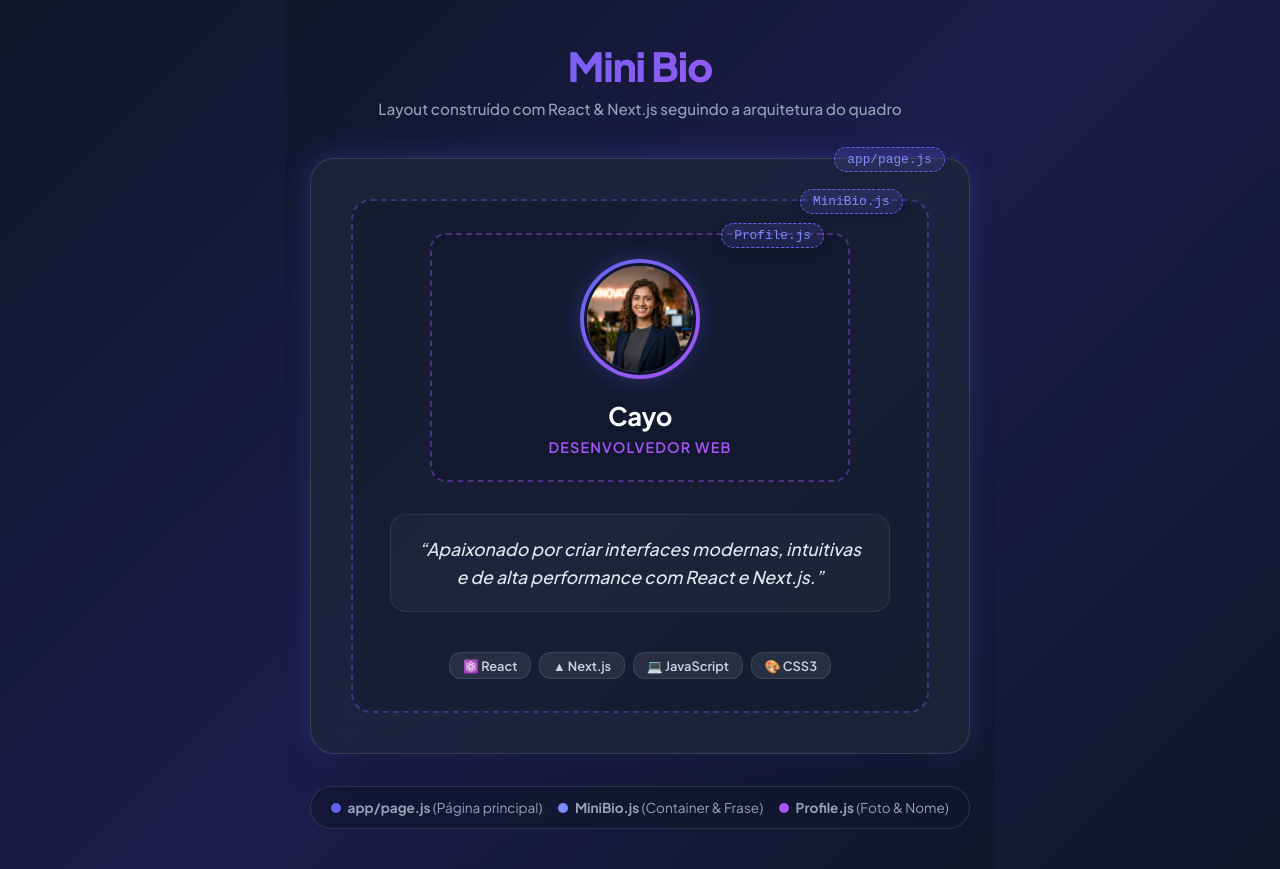
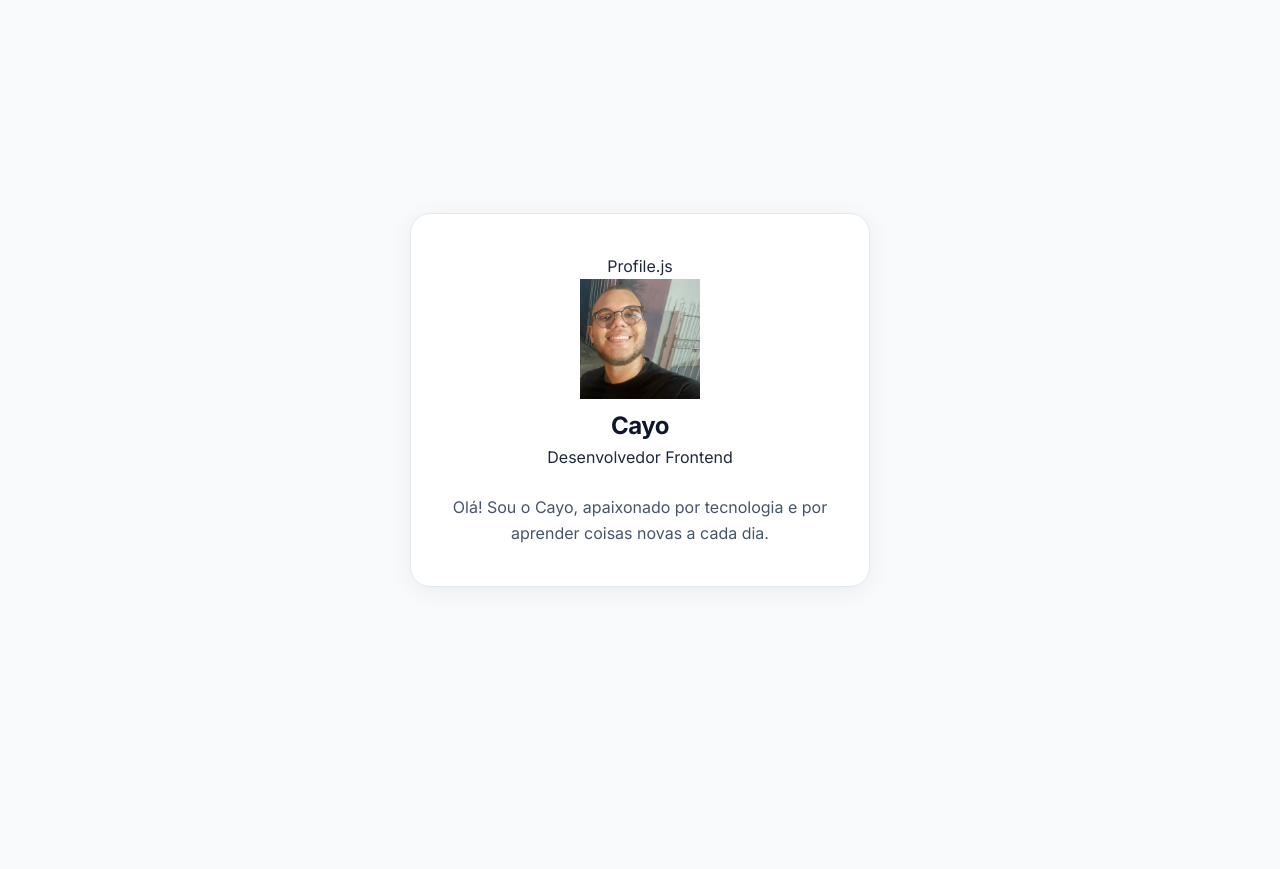
Before and after one commit to 1cayo/pfe-2026-2, a Next.js app in the folder mini-bio/: page / in a window 1280 px wide. After the commit the page ends 800 px from the top, so only its background shows below. Built offline with nearby package versions, Linux system fonts and the light colour scheme.

Commit message:
refactor: simplifica layout da mini bio, utiliza foto-cayo.jpeg e ajusta para um tom mais humanizado

```diff
--- a/mini-bio/app/globals.css
+++ b/mini-bio/app/globals.css
@@ -1,258 +1,79 @@
-@import url('https://fonts.googleapis.com/css2?family=Plus+Jakarta+Sans:wght@400;500;600;700;800&display=swap');
-
-:root {
-  --bg-gradient: linear-gradient(135deg, #0f172a 0%, #1e1b4b 50%, #0f172a 100%);
-  --card-bg: rgba(30, 41, 59, 0.7);
-  --card-border: rgba(255, 255, 255, 0.12);
-  --card-dashed: rgba(99, 102, 241, 0.4);
-  --text-primary: #f8fafc;
-  --text-secondary: #94a3b8;
-  --accent-color: #6366f1;
-  --accent-gradient: linear-gradient(135deg, #6366f1 0%, #a855f7 100%);
-  --accent-glow: rgba(99, 102, 241, 0.3);
-  --font-family: 'Plus Jakarta Sans', sans-serif;
-}
+@import url('https://fonts.googleapis.com/css2?family=Inter:wght@400;500;600;700&display=swap');
 
 * {
   box-sizing: border-box;
+  margin: 0;
   padding: 0;
-  margin: 0;
 }
 
-html, body {
+body {
+  font-family: 'Inter', system-ui, -apple-system, sans-serif;
+  background-color: #f8fafc;
+  color: #1e293b;
   min-height: 100vh;
-  font-family: var(--font-family);
-  background: var(--bg-gradient);
-  color: var(--text-primary);
+  display: flex;
+  justify-content: center;
+  align-items: center;
+  padding: 1.5rem;
+  line-height: 1.6;
+}
+
+.page-container {
+  width: 100%;
+  max-width: 460px;
   display: flex;
   flex-direction: column;
   align-items: center;
-  justify-content: center;
-  overflow-x: hidden;
 }
 
-/* Base Container */
-.page-container {
+/* Card Principal da Bio */
+.bio-card {
+  background: #ffffff;
+  border-radius: 20px;
+  padding: 2.5rem 2rem;
   width: 100%;
-  max-width: 800px;
-  min-height: 100vh;
-  padding: 2.5rem 1.5rem;
+  box-shadow: 0 4px 25px rgba(0, 0, 0, 0.06);
+  border: 1px solid #e2e8f0;
   display: flex;
   flex-direction: column;
   align-items: center;
-  justify-content: center;
-  gap: 2rem;
-  position: relative;
+  text-align: center;
+  gap: 1.5rem;
 }
 
-/* Whiteboard Label Header */
-.main-header {
-  text-align: center;
-  margin-bottom: 0.5rem;
-}
-
-.main-title {
-  font-size: 2.5rem;
-  font-weight: 800;
-  background: var(--accent-gradient);
-  -webkit-background-clip: text;
-  -webkit-text-fill-color: transparent;
-  letter-spacing: -0.025em;
-  margin-bottom: 0.5rem;
-}
-
-.main-subtitle {
-  color: var(--text-secondary);
-  font-size: 0.95rem;
-  font-weight: 500;
-}
-
-/* Blueprint / Template Container */
-.blueprint-wrapper {
-  width: 100%;
-  background: var(--card-bg);
-  backdrop-filter: blur(16px);
-  -webkit-backdrop-filter: blur(16px);
-  border: 1px solid var(--card-border);
-  border-radius: 24px;
-  padding: 2.5rem;
-  box-shadow: 0 20px 40px -15px rgba(0, 0, 0, 0.5),
-              0 0 30px var(--accent-glow);
-  position: relative;
-  transition: transform 0.3s ease, box-shadow 0.3s ease;
-}
-
-.blueprint-wrapper:hover {
-  box-shadow: 0 25px 50px -12px rgba(0, 0, 0, 0.6),
-              0 0 40px rgba(99, 102, 241, 0.4);
-}
-
-/* Component outline boxes (matching whiteboard annotations) */
-.component-badge {
-  display: inline-flex;
-  align-items: center;
-  gap: 0.5rem;
-  background: rgba(99, 102, 241, 0.15);
-  border: 1px dashed var(--accent-color);
-  color: #818cf8;
-  font-family: monospace;
-  font-size: 0.8rem;
-  padding: 0.25rem 0.75rem;
-  border-radius: 20px;
-  position: absolute;
-  top: -12px;
-  right: 24px;
-  box-shadow: 0 2px 8px rgba(0,0,0,0.2);
-}
-
-/* MiniBio Component Styling */
-.minibio-container {
+/* Profile Component */
+.profile-wrapper {
   display: flex;
   flex-direction: column;
   align-items: center;
-  gap: 2rem;
-  text-align: center;
-  position: relative;
-  border: 2px dashed var(--card-dashed);
-  border-radius: 20px;
-  padding: 2rem;
-  background: rgba(15, 23, 42, 0.4);
+  gap: 1rem;
 }
 
-.minibio-phrase-box {
-  background: rgba(255, 255, 255, 0.03);
-  border: 1px solid rgba(255, 255, 255, 0.08);
-  border-radius: 16px;
-  padding: 1.25rem 1.75rem;
-  max-width: 500px;
-  position: relative;
-  transition: background 0.3s ease;
-}
-
-.minibio-phrase-box:hover {
-  background: rgba(255, 255, 255, 0.06);
-}
-
-.minibio-phrase {
-  font-size: 1.1rem;
-  line-height: 1.6;
-  color: #e2e8f0;
-  font-weight: 500;
-  font-style: italic;
-}
-
-/* Profile Component Styling */
-.profile-container {
-  display: flex;
-  flex-direction: column;
-  align-items: center;
-  gap: 1.25rem;
-  border: 2px dashed rgba(168, 85, 247, 0.4);
-  border-radius: 16px;
-  padding: 1.5rem;
-  width: 100%;
-  max-width: 420px;
-  background: rgba(15, 23, 42, 0.5);
-  position: relative;
-}
-
-.profile-avatar-wrapper {
-  position: relative;
-  width: 120px;
-  height: 120px;
+.profile-photo {
+  width: 130px;
+  height: 130px;
   border-radius: 50%;
-  padding: 4px;
-  background: var(--accent-gradient);
-  box-shadow: 0 0 25px var(--accent-glow);
-  transition: transform 0.3s ease;
-}
-
-.profile-avatar-wrapper:hover {
-  transform: scale(1.05);
-}
-
-.profile-avatar {
-  width: 100%;
-  height: 100%;
   object-fit: cover;
-  border-radius: 50%;
-  border: 3px solid #0f172a;
-}
-
-.profile-info {
-  display: flex;
-  flex-direction: column;
-  align-items: center;
-  gap: 0.35rem;
+  box-shadow: 0 4px 12px rgba(0, 0, 0, 0.08);
+  border: 4px solid #ffffff;
+  outline: 1px solid #e2e8f0;
 }
 
 .profile-name {
-  font-size: 1.6rem;
+  font-size: 1.5rem;
   font-weight: 700;
-  color: var(--text-primary);
+  color: #0f172a;
   letter-spacing: -0.02em;
 }
 
-.profile-role {
-  font-size: 0.9rem;
-  color: #a855f7;
-  font-weight: 600;
-  text-transform: uppercase;
-  letter-spacing: 0.08em;
+/* MiniBio Component (Frase sobre você) */
+.bio-content {
+  width: 100%;
 }
 
-/* Skills/Tags List */
-.tags-wrapper {
-  display: flex;
-  flex-wrap: wrap;
-  justify-content: center;
-  gap: 0.5rem;
-  margin-top: 0.5rem;
+.bio-phrase {
+  font-size: 1rem;
+  color: #475569;
+  font-weight: 400;
+  line-height: 1.6;
 }
-
-.tag-pill {
-  font-size: 0.8rem;
-  font-weight: 600;
-  padding: 0.3rem 0.8rem;
-  border-radius: 12px;
-  background: rgba(255, 255, 255, 0.08);
-  color: #cbd5e1;
-  border: 1px solid rgba(255, 255, 255, 0.1);
-  transition: all 0.2s ease;
-}
-
-.tag-pill:hover {
-  background: rgba(99, 102, 241, 0.2);
-  color: #ffffff;
-  border-color: var(--accent-color);
-}
-
-/* Component Legend Footer */
-.diagram-legend {
-  display: flex;
-  flex-wrap: wrap;
-  gap: 1rem;
-  justify-content: center;
-  font-size: 0.85rem;
-  color: var(--text-secondary);
-  background: rgba(15, 23, 42, 0.6);
-  padding: 0.75rem 1.25rem;
-  border-radius: 30px;
-  border: 1px solid var(--card-border);
-}
-
-.legend-item {
-  display: flex;
-  align-items: center;
-  gap: 0.4rem;
-}
-
-.legend-color {
-  width: 10px;
-  height: 10px;
-  border-radius: 50%;
-}
-
-.legend-color.page { background: #6366f1; }
-.legend-color.minibio { background: #818cf8; }
-.legend-color.profile { background: #a855f7; }
--- a/mini-bio/app/page.js
+++ b/mini-bio/app/page.js
@@ -3,42 +3,11 @@ import MiniBio from '../components/MiniBio';
 export default function Home() {
   return (
     <main className="page-container">
-      {/* Header */}
-      <header className="main-header">
-        <h1 className="main-title">Mini Bio</h1>
-        <p className="main-subtitle">
-          Layout construído com React &amp; Next.js seguindo a arquitetura do quadro
-        </p>
-      </header>
-
-      {/* Main Wrapper matching the layout structure */}
-      <div className="blueprint-wrapper">
-        <span className="component-badge">app/page.js</span>
-
-        {/* Render MiniBio Component */}
-        <MiniBio
-          name="Cayo"
-          role="Desenvolvedor Web"
-          photoUrl="/avatar.jpg"
-          phrase="Apaixonado por criar interfaces modernas, intuitivas e de alta performance com React e Next.js."
-        />
-      </div>
-
-      {/* Legend showing component architecture matching whiteboard diagram */}
-      <footer className="diagram-legend">
-        <div className="legend-item">
-          <span className="legend-color page"></span>
-          <span><strong>app/page.js</strong> (Página principal)</span>
-        </div>
-        <div className="legend-item">
-          <span className="legend-color minibio"></span>
-          <span><strong>MiniBio.js</strong> (Container &amp; Frase)</span>
-        </div>
-        <div className="legend-item">
-          <span className="legend-color profile"></span>
-          <span><strong>Profile.js</strong> (Foto &amp; Nome)</span>
-        </div>
-      </footer>
+      <MiniBio
+        name="Cayo"
+        photoUrl="/foto-cayo.jpeg"
+        phrase="Olá! Sou o Cayo, apaixonado por tecnologia e por aprender coisas novas a cada dia."
+      />
     </main>
   );
 }
--- a/mini-bio/components/MiniBio.js
+++ b/mini-bio/components/MiniBio.js
@@ -2,34 +2,22 @@ import Profile from './Profile';
 
 export default function MiniBio({
   name = "Cayo",
-  role = "Desenvolvedor Full Stack",
-  photoUrl = "/avatar.jpg",
-  phrase = "Apaixonado por criar experiências web modernas, intuitivas e de alta performance com React e Next.js."
+  photoUrl = "/foto-cayo.jpeg",
+  phrase = "Olá! Sou o Cayo, apaixonado por tecnologia e por aprender coisas novas a cada dia."
 }) {
   return (
-    <div className="minibio-container">
-      <span className="component-badge">MiniBio.js</span>
-
-      {/* Profile Component (Foto + Nome) */}
+    <div className="bio-card">
+      {/* Componente Profile (Foto + Nome) */}
       <Profile
         name={name}
-        role={role}
         photoUrl={photoUrl}
       />
 
-      {/* 3. 1 Frase sobre você */}
-      <div className="minibio-phrase-box">
-        <p className="minibio-phrase">
-          &ldquo;{phrase}&rdquo;
+      {/* 1 Frase sobre mim */}
+      <div className="bio-content">
+        <p className="bio-phrase">
+          {phrase}
         </p>
-      </div>
-
-      {/* Habilidades / Tags */}
-      <div className="tags-wrapper">
-        <span className="tag-pill">⚛️ React</span>
-        <span className="tag-pill">▲ Next.js</span>
-        <span className="tag-pill">💻 JavaScript</span>
-        <span className="tag-pill">🎨 CSS3</span>
       </div>
     </div>
   );
--- a/mini-bio/components/Profile.js
+++ b/mini-bio/components/Profile.js
@@ -1,3 +1,4 @@
+
 import Image from 'next/image';
 
 export default function Profile({
```
Also changed, not shown: mini-bio/public/foto-cayo.jpeg (added).
